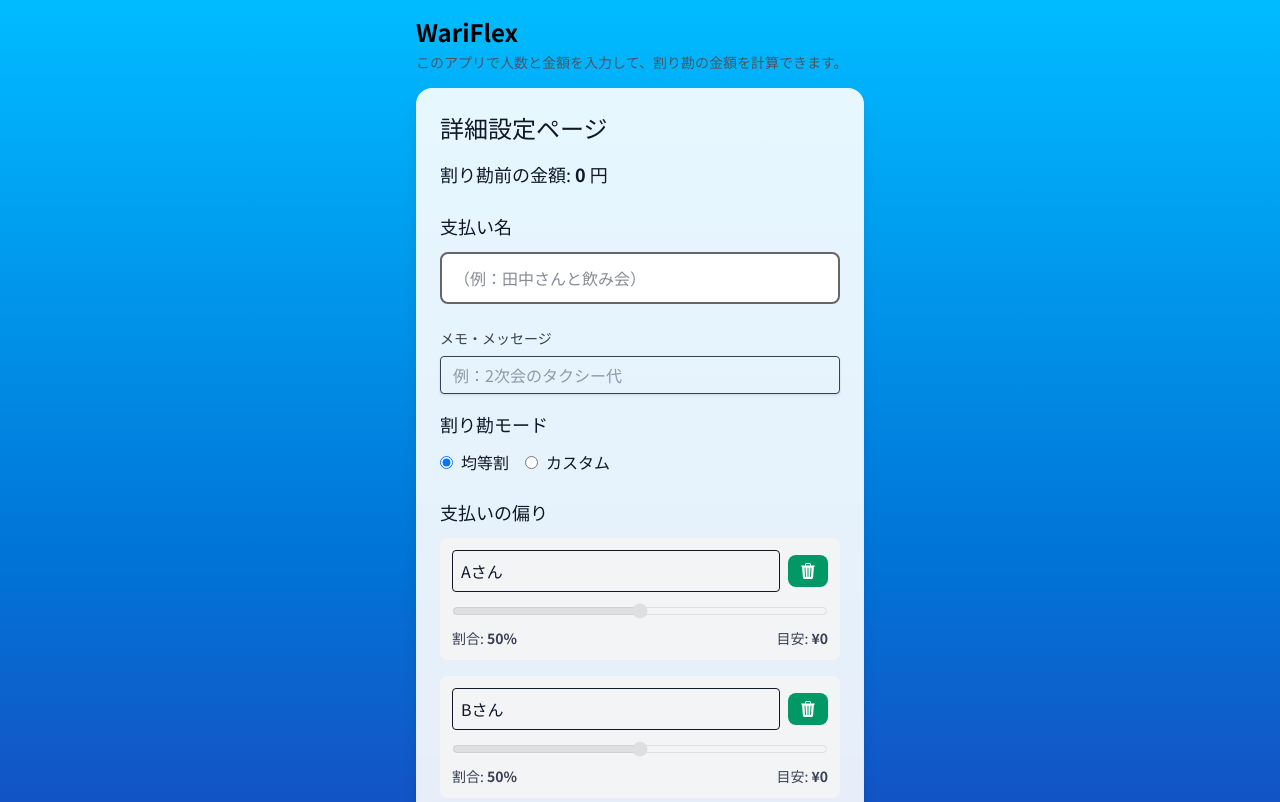
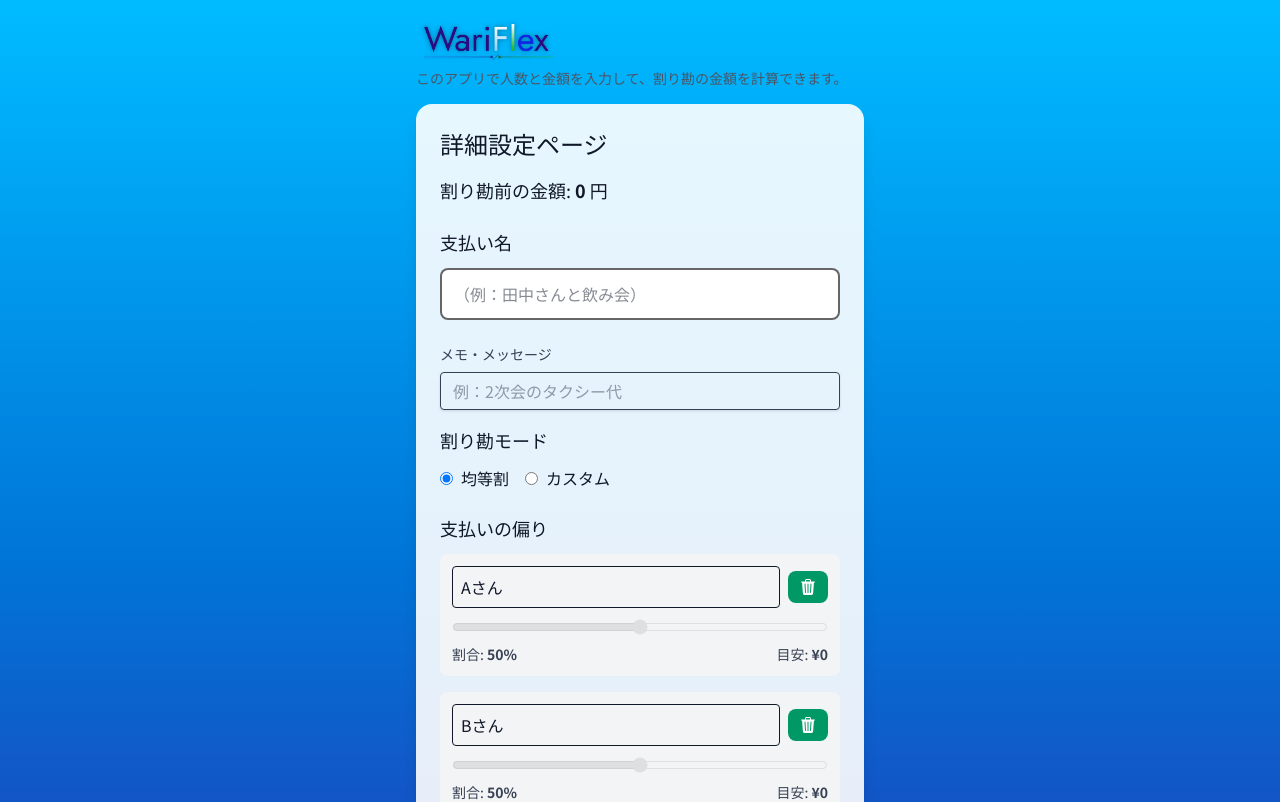
Before and after one commit to Kannii0620/Wariflex, a React (Vite) app: page /detail-settings in a window 1280 px wide. Shown: the top 802 px of the page. Built offline with nearby package versions, Linux system fonts and the light colour scheme.

Commit message:
ロゴの反映

```diff
--- a/src/components/Header.tsx
+++ b/src/components/Header.tsx
@@ -3,7 +3,7 @@
 export default function Header() {
   return (
     <div className="mb-4">
-      <h1 className="text-2xl font-bold text-black">WariFlex</h1>
+      <img src="/WariFlex_Logo.png" alt="WariFlex" className="h-12 w-auto object-contain"/>
       <p className="font-sans text-gray-600 text-sm mt-1">
         このアプリで人数と金額を入力して、割り勘の金額を計算できます。
       </p>
```
Also changed, not shown: WariFlex_Logo.png (added).
